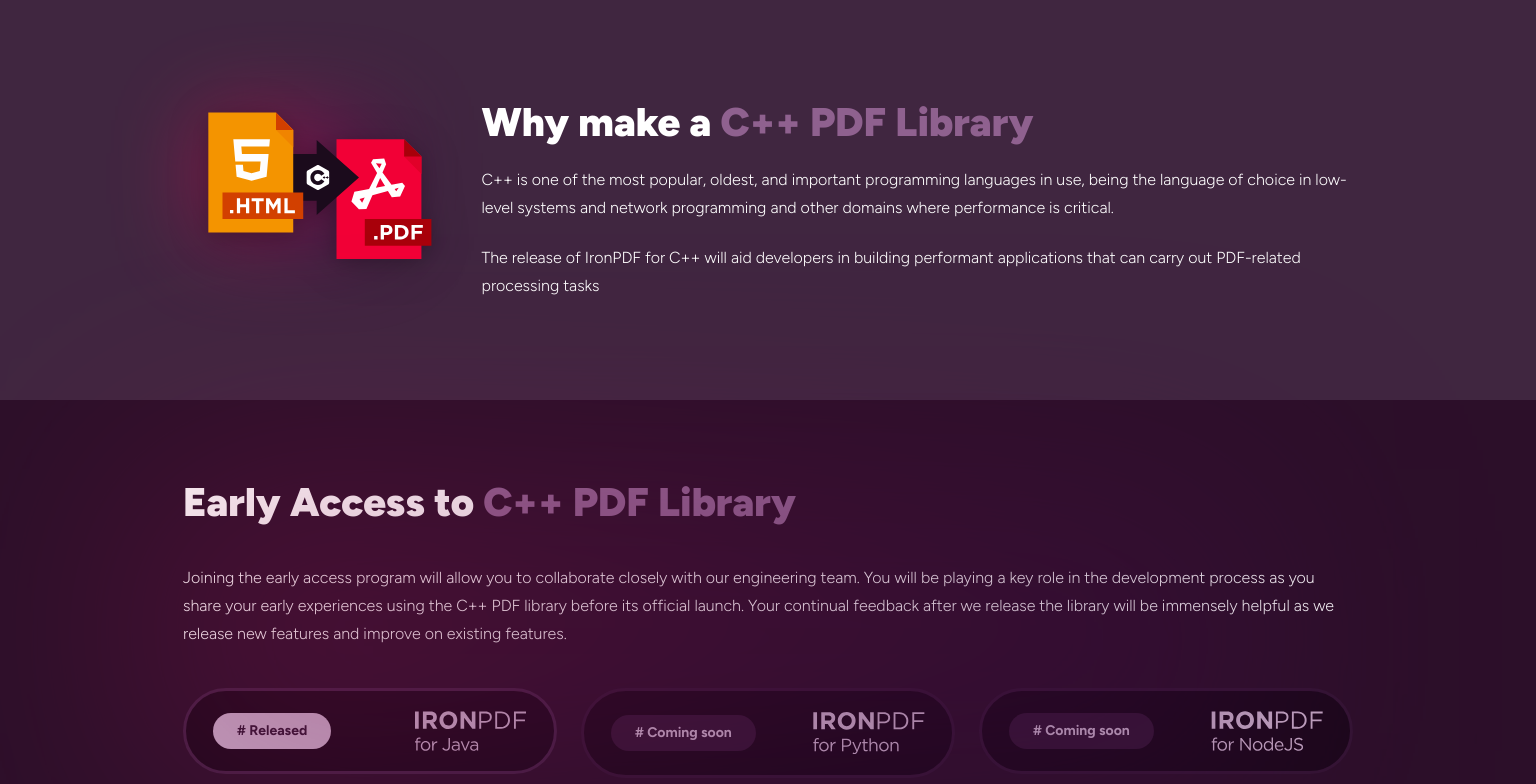
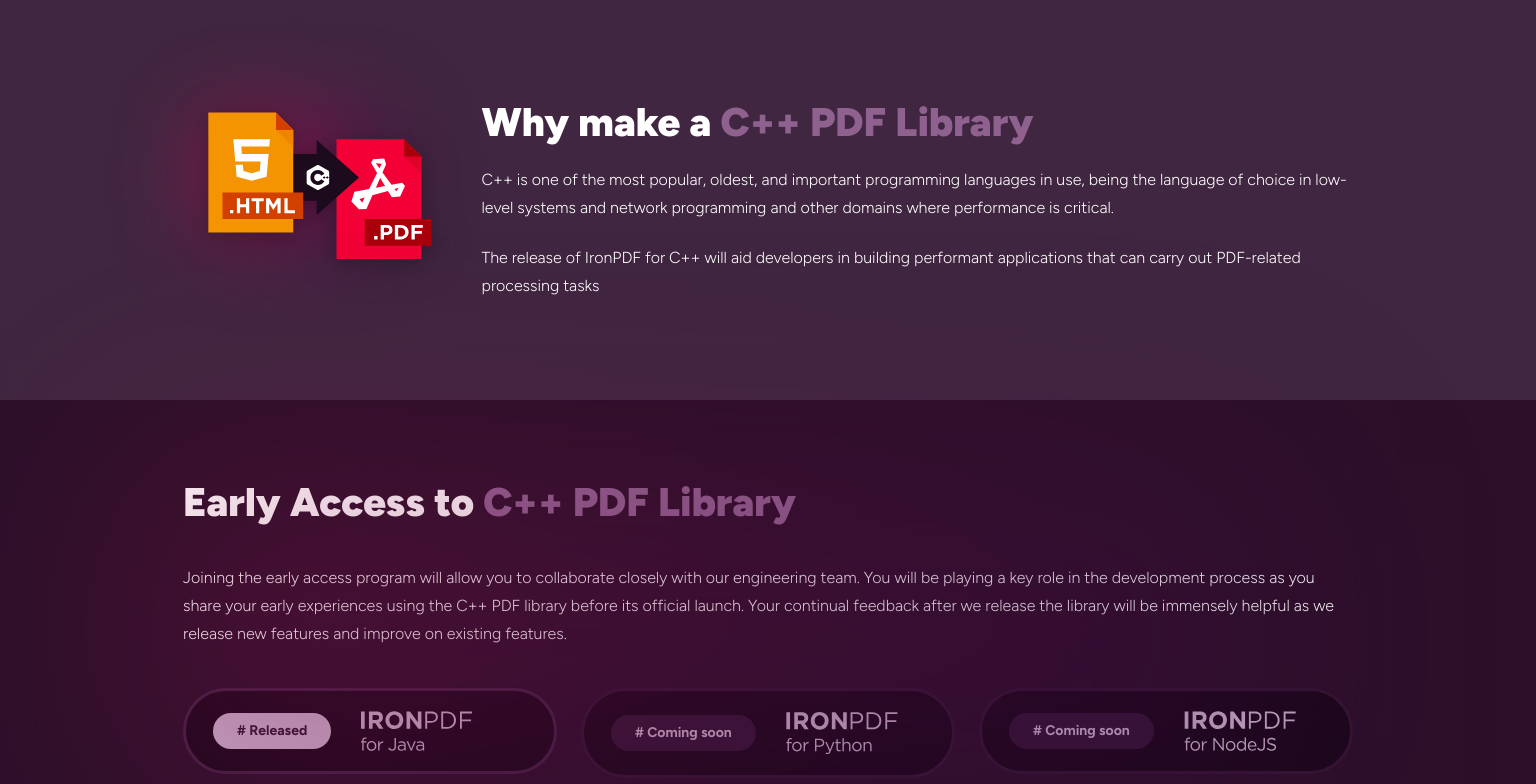
Before and after one commit to Yutna/iron-software-challenge, a plain HTML site: page index.html in a window 1536 px wide. Shown: the top 784 px of the page. Drawn offline with nearby package versions, Linux system fonts and the light colour scheme.

Commit message:
Fix card library styles on large screen

```diff
--- a/assets/stylesheets/components/card-library.css
+++ b/assets/stylesheets/components/card-library.css
@@ -16,3 +16,10 @@
   width: 7rem;
   height: auto;
 }
+
+@media screen and (min-width: 1400px) {
+  .card-library {
+    justify-content: flex-start;
+    gap: 1.875rem;
+  }
+}
```
